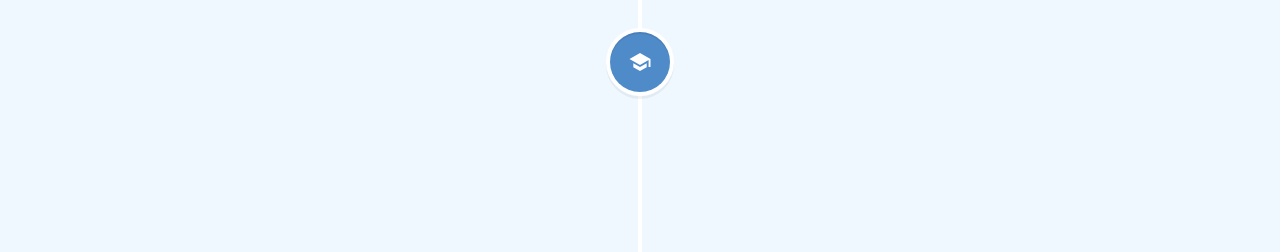
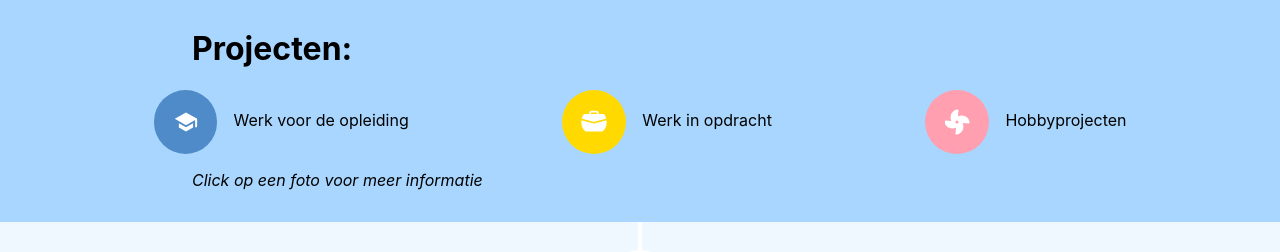
Before and after one commit to DHvanTienhoven/portfolio_website, a React (Create React App) app: page / in a window 1280 px wide. Shown: the top 252 px of the page. Built offline with nearby package versions, Linux system fonts and the light colour scheme.

Commit message:
Timeline header toegevoegd

```diff
--- a/src/App.css
+++ b/src/App.css
@@ -16,11 +16,6 @@ body {
 
 .project-card img {
   width: 100%;
-}
-
-.project-card svg {
-  width: 2em;
-  height: 2em;
 }
 
 .project-card a {
@@ -51,4 +46,77 @@ body {
           justify-content: space-evenly;
   list-style: none;
 }
+
+.project-card svg {
+  width: 2em;
+  height: 2em;
+}
+
+.projecten {
+  padding-top: 0.5em;
+  padding-bottom: 2em;
+  background-color: #a8d6ff;
+}
+
+.projecten span {
+  vertical-align: center;
+  padding-left: 1em;
+}
+
+.projecten h1 {
+  padding-left: 8vw;
+}
+
+.projecten em {
+  padding-left: 8vw;
+  padding-top: 2em;
+}
+
+.projecten svg {
+  fill: white;
+  padding: 0.5em;
+  border-radius: 50%;
+  margin: 0 auto;
+}
+
+.projecten ul {
+  -webkit-padding-start: 0;
+          padding-inline-start: 0;
+  display: -webkit-box;
+  display: -ms-flexbox;
+  display: flex;
+  -webkit-box-pack: space-evenly;
+      -ms-flex-pack: space-evenly;
+          justify-content: space-evenly;
+  list-style: none;
+}
+
+.projecten ul li {
+  display: -webkit-box;
+  display: -ms-flexbox;
+  display: flex;
+  -webkit-box-orient: vertical;
+  -webkit-box-direction: normal;
+      -ms-flex-direction: column;
+          flex-direction: column;
+}
+
+@media (min-width: 700px) {
+  .projecten svg {
+    height: 1.6em;
+    width: 1.6em;
+    vertical-align: middle;
+    margin: 0;
+    padding: 1.2em;
+  }
+  .projecten ul li {
+    display: block;
+  }
+  .projecten h1 {
+    padding-left: 15vw;
+  }
+  .projecten em {
+    padding-left: 15vw;
+  }
+}
 /*# sourceMappingURL=App.css.map */
--- a/src/App.js
+++ b/src/App.js
@@ -1,9 +1,17 @@
 import './App.css';
 import Timeline from './Components/Timeline';
+import {useEffect} from 'react'
+import TimelineHeader from './Components/TimelineHeader';
 
 function App() {
+
+  useEffect(() => {
+    document.title = "Portfolio Darya van Tienhoven"
+  })
+
   return (
     <div className="App">
+      <TimelineHeader/>
       <Timeline/>
     </div>
   );
--- a/src/App.scss
+++ b/src/App.scss
@@ -21,10 +21,6 @@ body{
     & img{
         width: 100%
     }
-    & svg{
-        width: 2em;
-        height: 2em;
-    }
     & a{
         text-decoration: none;
     }
@@ -41,4 +37,62 @@ body{
         justify-content: space-evenly;
         list-style: none;
     }
+    & svg{
+        width: 2em;
+        height: 2em;
+    }
 }
+
+.projecten{
+    padding-top: 0.5em;
+    padding-bottom: 2em;
+    background-color: rgb(168, 214, 255);
+    & span{
+        vertical-align: center;
+        padding-left: 1em
+    }
+    & h1{
+        padding-left: 8vw
+    }
+    & em{
+        padding-left: 8vw;
+        padding-top: 2em;
+    }
+    & svg{
+        fill: white;
+        padding: 0.5em;
+        border-radius: 50%;
+        margin: 0 auto
+    }
+    & ul{
+        padding-inline-start: 0;
+        display: flex;
+        justify-content: space-evenly;
+        list-style: none;
+        & li{
+            display: flex;
+            flex-direction: column;
+        }
+    }
+}
+
+@media(min-width: 700px) {
+    .projecten{
+        & svg{
+            height: 1.6em;
+            width: 1.6em;
+            vertical-align: middle;
+            margin: 0;
+            padding: 1.2em;
+        }
+        & ul li{
+            display: block;
+        }
+        & h1{
+            padding-left: 15vw
+        }
+        & em{
+            padding-left: 15vw;
+        }
+    }
+}
--- /dev/null
+++ b/src/Components/TimelineHeader.js
@@ -0,0 +1,38 @@
+import React from 'react';
+import { BsFillBriefcaseFill } from "react-icons/bs";
+import { IoMdSchool } from "react-icons/io";
+import {FaFan, FaBriefcase } from "react-icons/fa";
+
+function TimelineHeader() {
+    return (
+        <div className = "projecten">
+            <h1>Projecten:</h1>
+            <ul>
+                <li>
+                    <IoMdSchool
+                    style={{
+                        backgroundColor: "#4f8bc9"
+                    }}/>
+                    <span>Werk voor de opleiding</span>
+                </li>
+                <li>
+                    <BsFillBriefcaseFill
+                        style={{
+                            backgroundColor: "#ffd900",
+                        }}/>
+                    <span>Werk in opdracht</span>
+                </li>
+                <li>
+                    <FaFan
+                        style={{
+                            backgroundColor: "#ff9faf"
+                        }}/>
+                    <span>Hobbyprojecten</span>
+                </li>
+            </ul>
+            <em>Click op een foto voor meer informatie</em>
+        </div>
+    )
+}
+
+export default TimelineHeader
```
Also changed, not shown: src/Components/Footer.js (added, +11 -0 lines), src/Components/Header.js (added), src/Components/Introduction.js (added), 1 other file (tests, documents, lock files or other folders).
